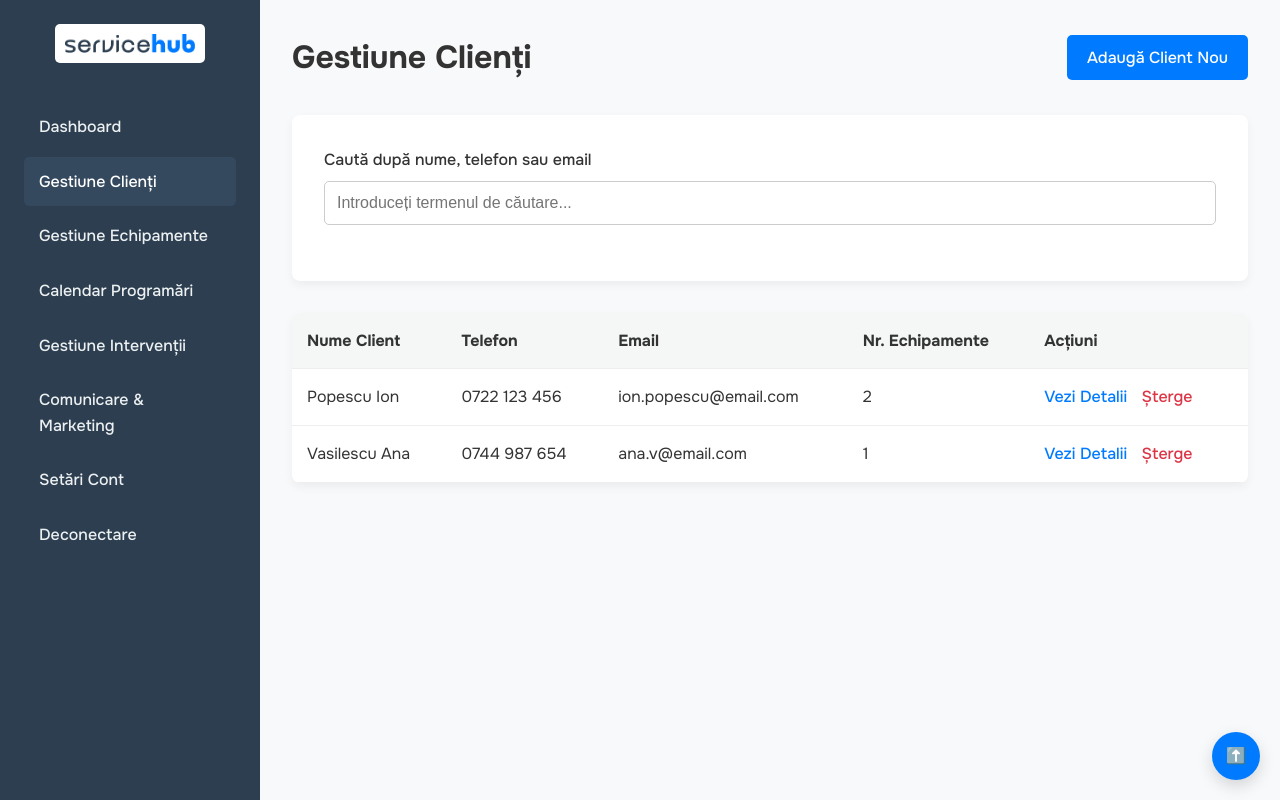
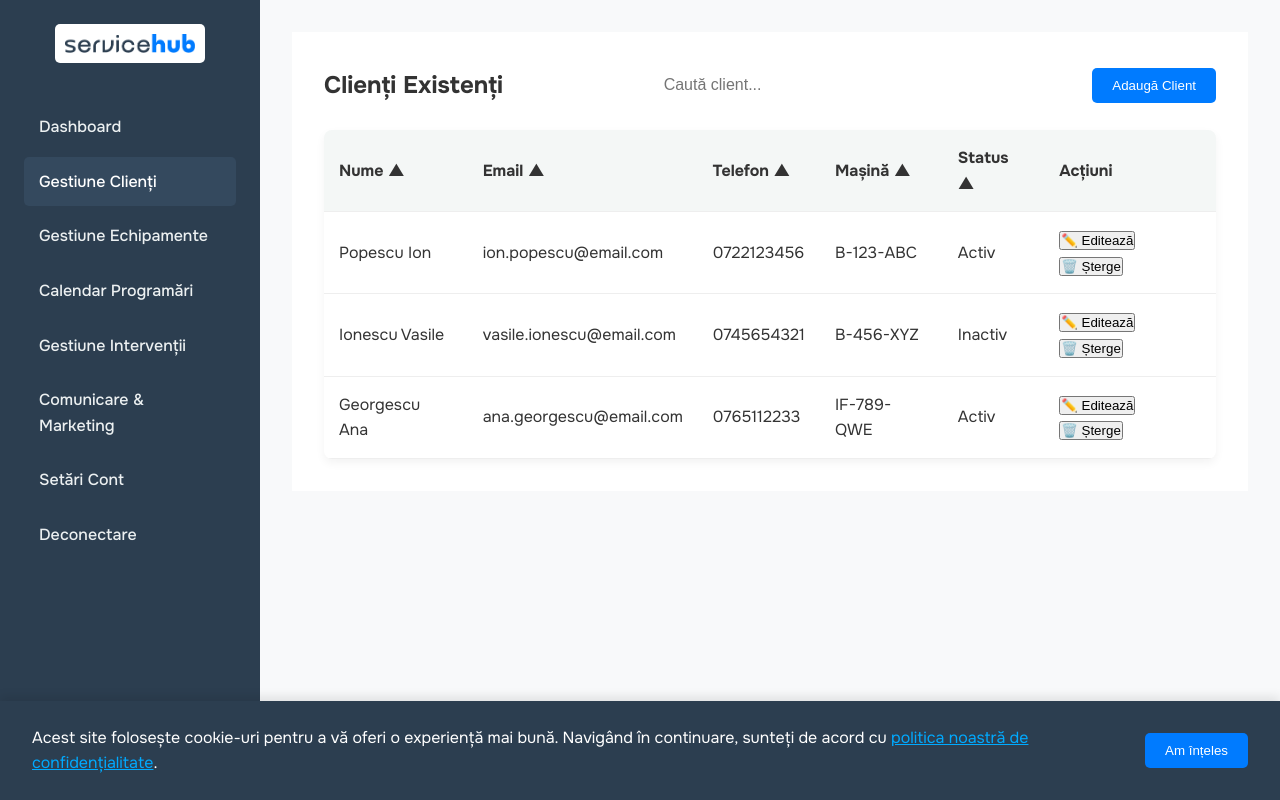
Before and after one commit to leonard0212/Popescu-Leonard, a PHP site: page /admin_clients.html in a window 1280 px wide. Run offline with PHP 8.4, Linux system fonts and the light colour scheme.

Commit message:
feat: Adaugă multiple funcționalități și îmbunătățiri
Acest commit introduce un set cuprinzător de actualizări:

- **Gestiune Clienți:** Reintroduce funcționalitatea interactivă de pe pagina `admin_clients.html`, incluzând un tabel sortabil, filtrare live și modale pentru adăugarea și ștergerea clienților.
- **Banner Cookie:** Implementează un banner de consimțământ pentru cookie-uri pe paginile principale, care dispare la acceptare.
- **UI Buton "Înapoi sus":** Înlocuiește pictograma emoji a butonului "Înapoi sus" cu o săgeată (↑) pentru un aspect mai profesional.
- **Semantică HTML:** Îmbunătățește structura HTML a paginilor principale prin utilizarea tag-urilor semantice (`<main>`, `<header>`, `<nav>`).
- **Documentație:** Adaugă un fișier `README.md` care descrie toate aceste noi funcționalități și modificări.

Toate funcționalitățile au fost verificate automat cu un script Playwright.

```diff
--- a/Sistem_administrare_service/admin_clients.html
+++ b/Sistem_administrare_service/admin_clients.html
@@ -29,57 +29,85 @@
         </aside>
 
         <main class="admin-content">
-            <header class="admin-header">
-                <h1>Gestiune Clienți</h1>
-                <a href="admin_client_new.html" class="btn btn-primary">Adaugă Client Nou</a>
-            </header>
-
-            <div class="admin-form" style="margin-bottom: 2rem;">
-                <form>
-                    <div class="form-group">
-                        <label for="search">Caută după nume, telefon sau email</label>
-                        <input type="text" id="search" name="search" placeholder="Introduceți termenul de căutare...">
-                    </div>
-                </form>
+            <div class="table-container">
+                <div class="table-header">
+                    <h2>Clienți Existenți</h2>
+                    <input type="text" id="search-clients" placeholder="Caută client...">
+                    <button id="add-client-btn" class="btn btn-primary">Adaugă Client</button>
+                </div>
+                <table class="data-table">
+                    <thead>
+                        <tr>
+                            <th data-sort-key="name">Nume <span>▲</span></th>
+                            <th data-sort-key="email">Email <span>▲</span></th>
+                            <th data-sort-key="phone">Telefon <span>▲</span></th>
+                            <th data-sort-key="car">Mașină <span>▲</span></th>
+                            <th data-sort-key="status">Status <span>▲</span></th>
+                            <th>Acțiuni</th>
+                        </tr>
+                    </thead>
+                    <tbody id="clients-table-body">
+                        <!-- Rândurile vor fi generate de JavaScript -->
+                    </tbody>
+                </table>
             </div>
-
-            <table class="data-table">
-                <thead>
-                    <tr>
-                        <th>Nume Client</th>
-                        <th>Telefon</th>
-                        <th>Email</th>
-                        <th>Nr. Echipamente</th>
-                        <th>Acțiuni</th>
-                    </tr>
-                </thead>
-                <tbody>
-                    <tr>
-                        <td>Popescu Ion</td>
-                        <td>0722 123 456</td>
-                        <td>ion.popescu@email.com</td>
-                        <td>2</td>
-                        <td class="actions">
-                            <a href="admin_client_detail.html">Vezi Detalii</a>
-                            <a href="#" class="delete">Șterge</a>
-                        </td>
-                    </tr>
-                    <tr>
-                        <td>Vasilescu Ana</td>
-                        <td>0744 987 654</td>
-                        <td>ana.v@email.com</td>
-                        <td>1</td>
-                        <td class="actions">
-                            <a href="admin_client_detail.html">Vezi Detalii</a>
-                            <a href="#" class="delete">Șterge</a>
-                        </td>
-                    </tr>
-                     </tbody>
-            </table>
-
         </main>
     </div>
 
-    <a href="#top" class="back-to-top" aria-label="Mergi sus">⬆️</a>
+    <!-- Add Client Modal -->
+    <div id="add-client-modal" class="modal">
+        <div class="modal-content">
+            <div class="modal-header">
+                <h2>Adaugă Client Nou</h2>
+                <span class="close-modal">&times;</span>
+            </div>
+            <form id="add-client-form">
+                <div class="form-group">
+                    <label for="name">Nume:</label>
+                    <input type="text" id="name" name="name" required>
+                </div>
+                <div class="form-group">
+                    <label for="email">Email:</label>
+                    <input type="email" id="email" name="email" required>
+                </div>
+                <div class="form-group">
+                    <label for="phone">Telefon:</label>
+                    <input type="tel" id="phone" name="phone" required>
+                </div>
+                <div class="form-group">
+                    <label for="car">Mașină (Licență):</label>
+                    <input type="text" id="car" name="car" required>
+                </div>
+                <div class="modal-footer">
+                    <button type="submit" class="btn btn-primary">Salvează Client</button>
+                </div>
+            </form>
+        </div>
+    </div>
+
+    <!-- Delete Client Modal -->
+    <div id="delete-client-modal" class="modal">
+        <div class="modal-content">
+            <h2>Confirmare Ștergere</h2>
+            <p>Sunteți sigur că doriți să ștergeți acest client?</p>
+            <div class="modal-footer">
+                <button id="cancel-delete-btn" class="btn btn-secondary">Anulează</button>
+                <button id="confirm-delete-btn" class="btn btn-danger">Confirmă Ștergerea</button>
+            </div>
+        </div>
+    </div>
+
+    <a href="#top" class="back-to-top" aria-label="Mergi sus">&uarr;</a>
+
+    <!-- Banner Consimțământ Cookie -->
+    <div id="cookie-consent-banner" class="cookie-banner" role="dialog" aria-labelledby="cookie-consent-title" aria-describedby="cookie-consent-text" aria-hidden="true">
+        <p id="cookie-consent-text" class="cookie-banner__text">
+            Acest site folosește cookie-uri pentru a vă oferi o experiență mai bună. Navigând în continuare, sunteți de acord cu <a href="privacy.html">politica noastră de confidențialitate</a>.
+        </p>
+        <button id="cookie-consent-accept" class="btn btn-primary">Am înțeles</button>
+    </div>
+
+    <script src="js/cookie-consent.js"></script>
+    <script src="js/admin_clients.js"></script>
 </body>
 </html>
--- a/Sistem_administrare_service/admin_dashboard.html
+++ b/Sistem_administrare_service/admin_dashboard.html
@@ -29,10 +29,10 @@
         <main class="admin-content">
             <header class="admin-header">
                 <h1>Dashboard</h1>
-                <div class="user-info">
+                <nav class="user-info">
                     <span>Bun venit, Admin Service!</span>
                     <a href="admin_settings.html" class="btn btn-secondary">Setări</a>
-                </div>
+                </nav>
             </header>
 
             <section class="dashboard-widgets">
@@ -63,7 +63,7 @@
 
         </main>
     </div>
-    <a href="#top" class="back-to-top" aria-label="Mergi sus">⬆️</a>
+    <a href="#top" class="back-to-top" aria-label="Mergi sus">&uarr;</a>
 
     <!-- Banner Consimțământ Cookie -->
     <div id="cookie-consent-banner" class="cookie-banner" role="dialog" aria-labelledby="cookie-consent-title" aria-describedby="cookie-consent-text" aria-hidden="true">
--- a/Sistem_administrare_service/client_dashboard.html
+++ b/Sistem_administrare_service/client_dashboard.html
@@ -52,7 +52,7 @@
             </section>
         </main>
     </div>
-    <a href="#top" class="back-to-top" aria-label="Mergi sus">⬆️</a>
+    <a href="#top" class="back-to-top" aria-label="Mergi sus">&uarr;</a>
 
     <!-- Banner Consimțământ Cookie -->
     <div id="cookie-consent-banner" class="cookie-banner" role="dialog" aria-labelledby="cookie-consent-title" aria-describedby="cookie-consent-text" aria-hidden="true">
--- a/Sistem_administrare_service/index.html
+++ b/Sistem_administrare_service/index.html
@@ -25,6 +25,7 @@
         </div>
     </header>
 
+    <main>
         <section class="hero">
             <div class="container">
                 <h1>Digitalizează-ți service-ul. Fidelizează-ți clienții.</h1>
@@ -55,6 +56,7 @@
                 </div>
             </div>
         </section>
+    </main>
 
     <footer class="footer">
         <div class="container">
@@ -66,7 +68,7 @@
             </div>
         </div>
     </footer>
-    <a href="#top" class="back-to-top" aria-label="Mergi sus">⬆️</a>
+    <a href="#top" class="back-to-top" aria-label="Mergi sus">&uarr;</a>
 
     <!-- Banner Consimțământ Cookie -->
     <div id="cookie-consent-banner" class="cookie-banner" role="dialog" aria-labelledby="cookie-consent-title" aria-describedby="cookie-consent-text" aria-hidden="true">
--- a/Sistem_administrare_service/style/admin.css
+++ b/Sistem_administrare_service/style/admin.css
@@ -199,3 +199,142 @@ body {
         font-size: 1rem;
     }
 }
+
+/* Stiluri specifice pentru pagina de clienți */
+.table-container {
+    padding: 2rem;
+    background-color: #fff;
+    border-radius: var(--border-radius);
+    box-shadow: var(--shadow);
+}
+
+.table-header {
+    display: flex;
+    justify-content: space-between;
+    align-items: center;
+    margin-bottom: 1.5rem;
+}
+
+.table-header h2 {
+    margin: 0;
+    color: var(--dark-text);
+}
+
+#search-clients {
+    padding: 0.75rem 1rem;
+    border: 1px solid var(--border-color);
+    border-radius: var(--border-radius);
+    font-size: 1rem;
+    width: 300px;
+    transition: box-shadow 0.3s;
+}
+
+#search-clients:focus {
+    outline: none;
+    box-shadow: 0 0 0 3px rgba(0, 123, 255, 0.2);
+    border-color: var(--primary-color);
+}
+
+.table-container table tbody tr:hover {
+    background-color: var(--light-bg);
+}
+
+/* Modal Styles */
+.modal {
+    display: none;
+    position: fixed;
+    z-index: 1000;
+    left: 0;
+    top: 0;
+    width: 100%;
+    height: 100%;
+    overflow: auto;
+    background-color: rgba(0,0,0,0.5);
+    animation: fadeIn 0.3s;
+}
+
+.modal-content {
+    background-color: #fefefe;
+    margin: 10% auto;
+    padding: 2rem;
+    border: 1px solid #888;
+    width: 80%;
+    max-width: 500px;
+    border-radius: var(--border-radius);
+    box-shadow: 0 5px 15px rgba(0,0,0,0.3);
+    position: relative;
+    animation: slideIn 0.3s;
+}
+
+.modal-header {
+    display: flex;
+    justify-content: space-between;
+    align-items: center;
+    border-bottom: 1px solid var(--border-color);
+    padding-bottom: 1rem;
+    margin-bottom: 1rem;
+}
+
+.modal-header h2 {
+    margin: 0;
+}
+
+.close-modal {
+    color: #aaa;
+    float: right;
+    font-size: 28px;
+    font-weight: bold;
+    cursor: pointer;
+    transition: color 0.2s;
+}
+
+.close-modal:hover,
+.close-modal:focus {
+    color: black;
+    text-decoration: none;
+}
+
+#add-client-form .form-group {
+    margin-bottom: 1rem;
+}
+
+#add-client-form label {
+    display: block;
+    margin-bottom: 0.5rem;
+    font-weight: 600;
+}
+
+#add-client-form input {
+    width: 100%;
+    padding: 0.75rem;
+    border: 1px solid var(--border-color);
+    border-radius: var(--border-radius);
+    box-sizing: border-box; /* Important for padding */
+}
+
+.modal-footer {
+    text-align: right;
+    margin-top: 1.5rem;
+}
+
+/* Delete confirmation modal */
+#delete-client-modal .modal-content {
+    text-align: center;
+}
+
+#delete-client-modal .modal-footer {
+    display: flex;
+    justify-content: center;
+    gap: 1rem;
+}
+
+/* Keyframe animations */
+@keyframes fadeIn {
+    from {opacity: 0;}
+    to {opacity: 1;}
+}
+
+@keyframes slideIn {
+    from {transform: translateY(-50px); opacity: 0;}
+    to {transform: translateY(0); opacity: 1;}
+}
```
Also changed, not shown: Sistem_administrare_service/js/admin_clients.js (added, +139 -0 lines), Sistem_administrare_service/README.md (added), verification/01_index_cookie_banner_visible.png (added), verification/02_index_cookie_banner_hidden.png (added), verification/03_admin_add_client_modal_visible.png (added), verification/04_admin_delete_client_modal_visible.png (added), 1 other file. Lines whose indentation alone changed are shown as unchanged.
